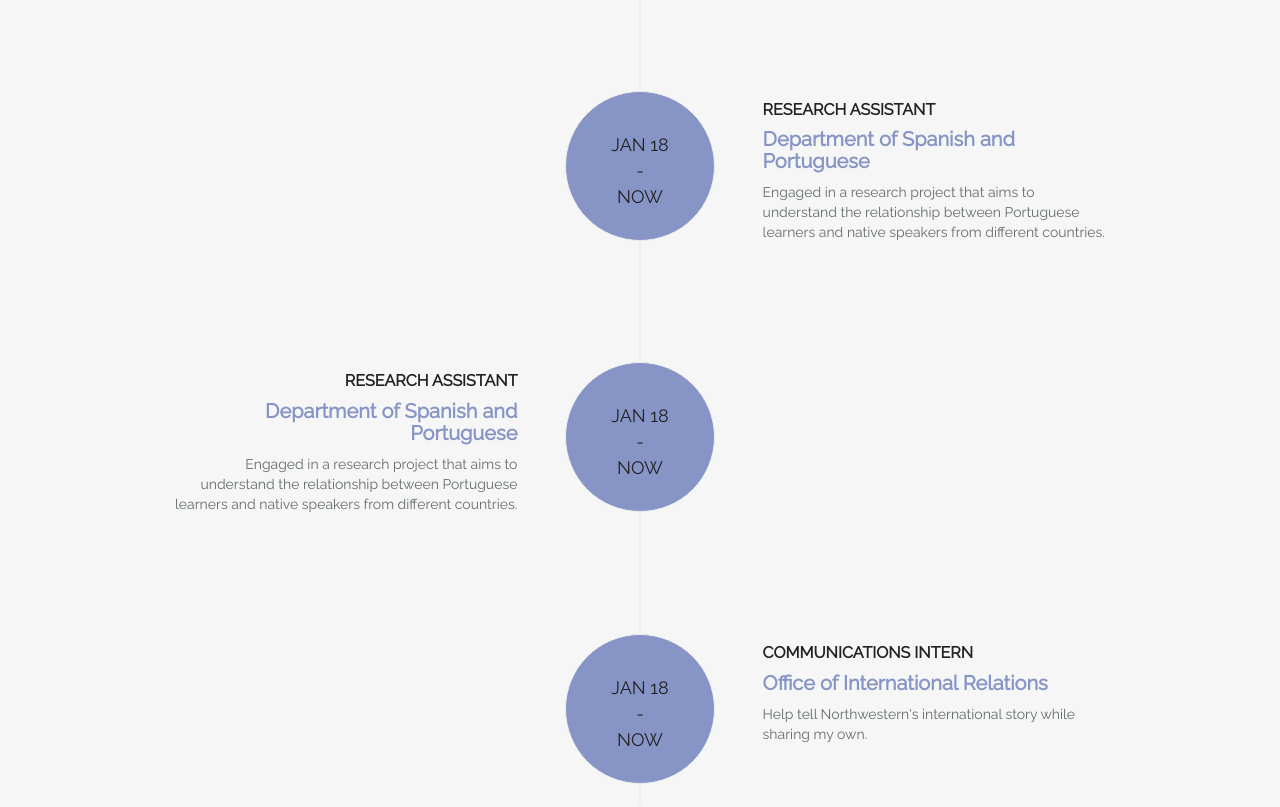
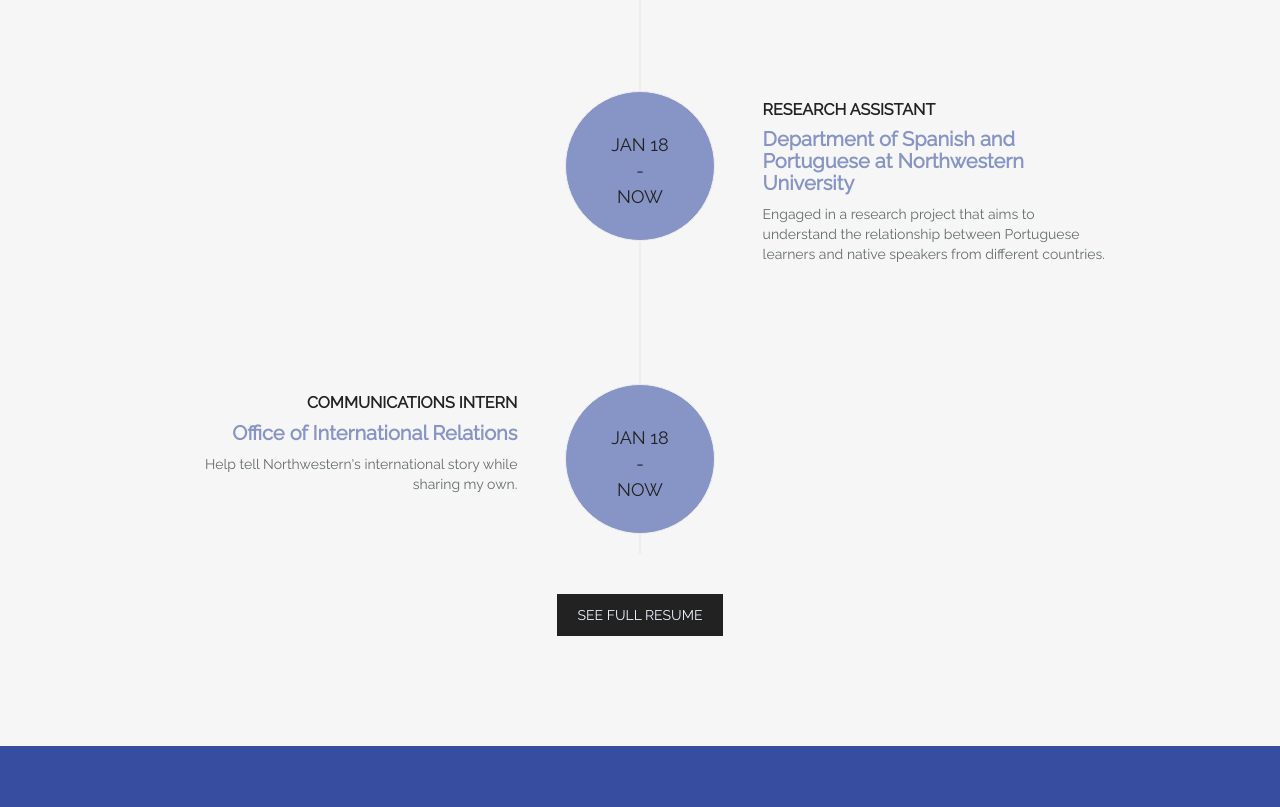
Before and after one commit to gutasaraiva/gutasaraiva.github.io, a plain HTML site: page index.html in a window 1280 px wide. Shown: the part 3140-3947 px from the top of the page. Drawn offline with nearby package versions, Linux system fonts and the light colour scheme; a script that the page names is missing; a web font is replaced by a local one.

Commit message:
add resume

```diff
--- a/index.html
+++ b/index.html
@@ -145,7 +145,7 @@
   <div id="resume" class="text-center">
     <div class="container">
       <div class="section-title center">
-        <h2>Education Advocacy</h2>
+        <h2>Experience</h2>
         <hr>
       </div>
       <div class="row">
@@ -218,7 +218,7 @@
               <div class="timeline-panel">
                 <div class="timeline-heading">
                   <h4>Research Assistant</h4>
-                  <h4 class="subheading">Department of Spanish and Portuguese</h4>
+                  <h4 class="subheading">Department of Spanish and Portuguese at Northwestern University</h4>
                 </div>
                 <div class="timeline-body">
                   <p>Engaged in a research project that aims to understand the relationship between Portuguese learners and
@@ -228,24 +228,6 @@
               </div>
             </li>
             <li>
-              <div class="timeline-image">
-                <h4>JAN 18
-                  <br> -
-                  <br> NOW </h4>
-              </div>
-              <div class="timeline-panel">
-                <div class="timeline-heading">
-                  <h4>Research Assistant</h4>
-                  <h4 class="subheading">Department of Spanish and Portuguese</h4>
-                </div>
-                <div class="timeline-body">
-                  <p>Engaged in a research project that aims to understand the relationship between Portuguese learners and
-                    native speakers from different countries.
-                  </p>
-                </div>
-              </div>
-            </li>
-            <li class="timeline-inverted">
                 <div class="timeline-image">
                   <h4>JAN 18
                     <br> -
@@ -267,7 +249,7 @@
 
         <div class="col-md-12">
           <p class="text-center">
-            <a class="btn btn-primary" href="#">See Full Resume</a>
+            <a class="btn btn-primary" target="_blank" href="Resume-Augusta-Victoria-Saraiva.pdf">See Full Resume</a>
           </p>
         </div>
 
```
